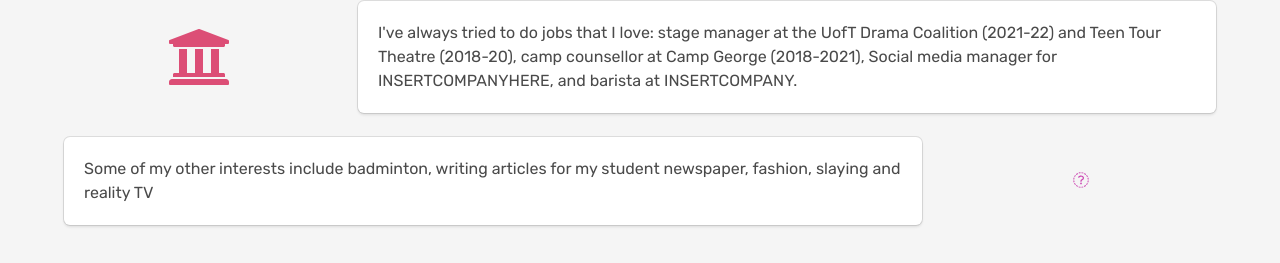
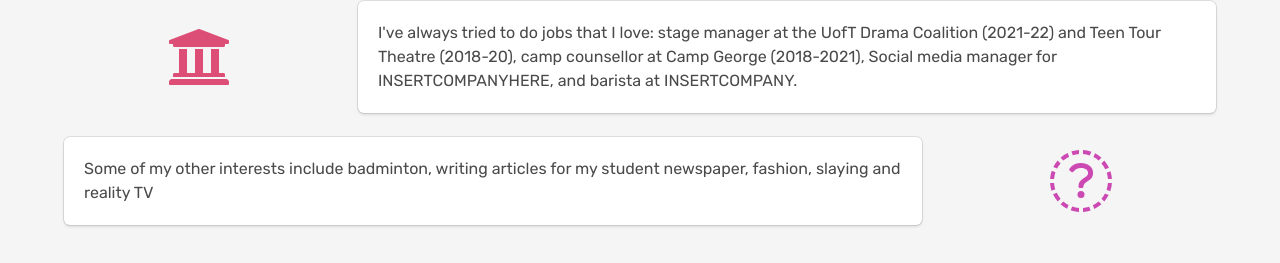
Before and after one commit to mimsoss/mimsoss.github.io, a plain HTML site: page index.html in a window 1280 px wide. Shown: the part 1173-1436 px from the top of the page. Drawn offline with nearby package versions, Linux system fonts and the light colour scheme.

Commit message:
Update index.html

```diff
--- a/index.html
+++ b/index.html
@@ -134,7 +134,7 @@
                             </div>
                         </div>
                         <div class="column is-3 has-text-centered">
-                            <i class="fas fa-solid fa-notebook-4x" style="color: #cc49b3;"></i>
+                            <i class="fas fa-solid fa-notebook fa-4x" style="color: #cc49b3;"></i>
                         </div>
                     </div>
                 </div>
```
